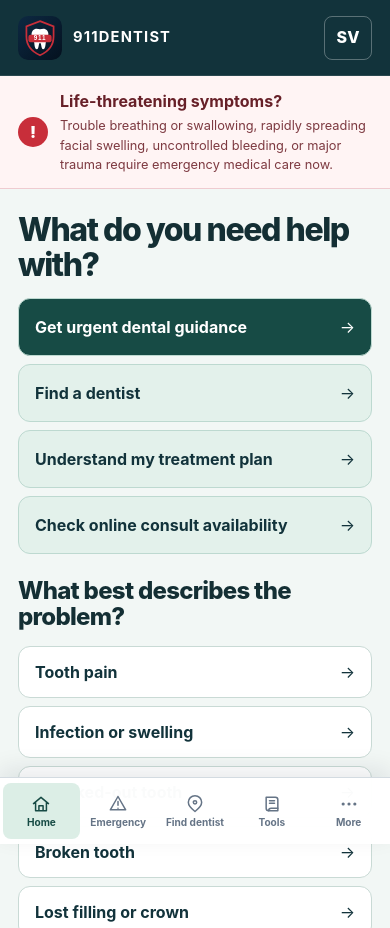
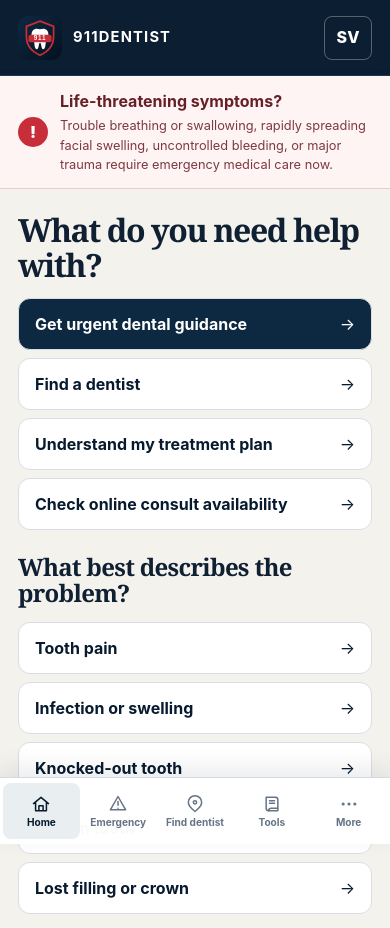
Before and after one commit to parisnicolebay-hue/911dentist-pwa, a plain HTML site: page index.html in a window 390 px wide. Shown: the top 928 px of the page. Drawn offline with Linux system fonts and the light colour scheme; no server answers.

Commit message:
Restore original 911Dentist visual branding

```diff
--- a/index.html
+++ b/index.html
@@ -3,7 +3,7 @@
 <head>
   <meta charset="UTF-8">
   <meta name="viewport" content="width=device-width, initial-scale=1, viewport-fit=cover">
-  <meta name="theme-color" content="#12333b">
+  <meta name="theme-color" content="#071a2e">
   <meta name="description" content="Installable access to 911Dentist emergency dental guidance, virtual consults, second opinions, and patient resources.">
   <meta name="robots" content="noindex,follow">
   <meta name="referrer" content="strict-origin-when-cross-origin">
@@ -15,7 +15,7 @@
   <link rel="manifest" href="manifest.webmanifest">
   <link rel="icon" href="icons/icon.svg" type="image/svg+xml">
   <link rel="apple-touch-icon" sizes="180x180" href="icons/apple-touch-icon.png">
-  <link rel="stylesheet" href="styles.css?v=7">
+  <link rel="stylesheet" href="styles.css?v=8">
   <title>911Dentist — Emergency Dental Guidance</title>
 </head>
 <body>
--- a/styles.css
+++ b/styles.css
@@ -104,43 +104,3 @@ html { scroll-padding-top: 90px; scroll-padding-bottom: calc(85px + env(safe-are
   html { scroll-behavior: auto; }
   .skeleton { animation: none; }
 }
-
-/* Shared visual theme */
-:root {
-  --navy: #12333b;
-  --navy-2: #174b45;
-  --navy-3: #0f3d38;
-  --teal: #167365;
-  --paper: #f2f7f5;
-  --ink: #142f34;
-  --line: #c9dad5;
-}
-
-.site-header { background: var(--navy); }
-
-h1, h2, .condition-grid h3, .guide-body h3 {
-  font-family: inherit;
-  font-weight: 800;
-}
-
-.home-tasks .task-list:first-of-type > button {
-  min-height: 58px;
-  border-color: #bdd9d0;
-  background: #e3f1eb;
-}
-
-.home-tasks .task-list:first-of-type > button:first-child {
-  background: var(--navy-2);
-  color: #fff;
-}
-
-.home-tasks .task-list:first-of-type > button:first-child:hover {
-  background: var(--navy-3);
-}
-
-.mobile-nav button.active {
-  background: #dceee6;
-  color: #174b45;
-}
-
-.site-footer { background: var(--navy); }
--- a/sw.js
+++ b/sw.js
@@ -1,5 +1,5 @@
-const CACHE = '911dentist-shell-v8';
-const SHELL = ['./','./index.html','./styles.css?v=7','./app.js?v=7','./manifest.webmanifest','./icons/icon.svg','./icons/icon-192.png','./icons/icon-512.png','./icons/apple-touch-icon.png'];
+const CACHE = '911dentist-shell-v9';
+const SHELL = ['./','./index.html','./styles.css?v=8','./app.js?v=7','./manifest.webmanifest','./icons/icon.svg','./icons/icon-192.png','./icons/icon-512.png','./icons/apple-touch-icon.png'];
 
 self.addEventListener('install', event => {
   event.waitUntil(caches.open(CACHE).then(cache => cache.addAll(SHELL.map(path => new Request(path, {cache: 'reload'})))).then(() => self.skipWaiting()));
```
